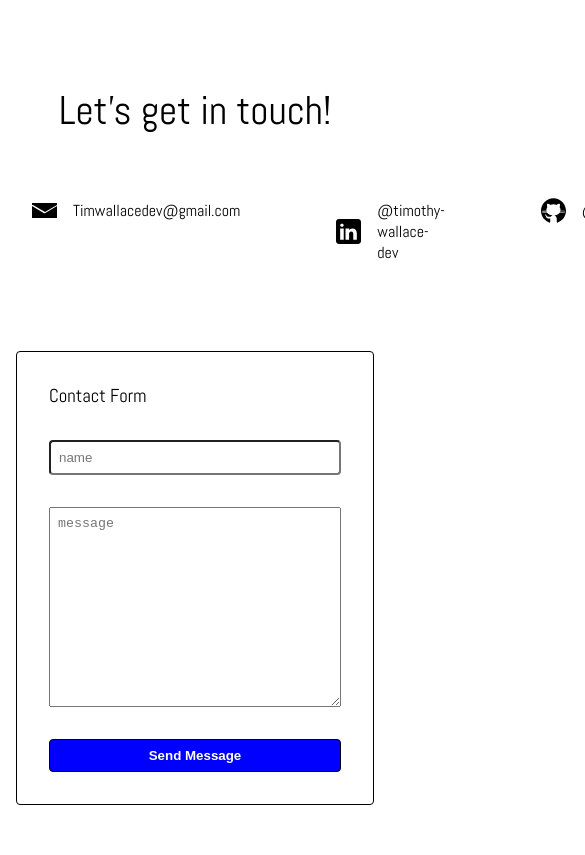
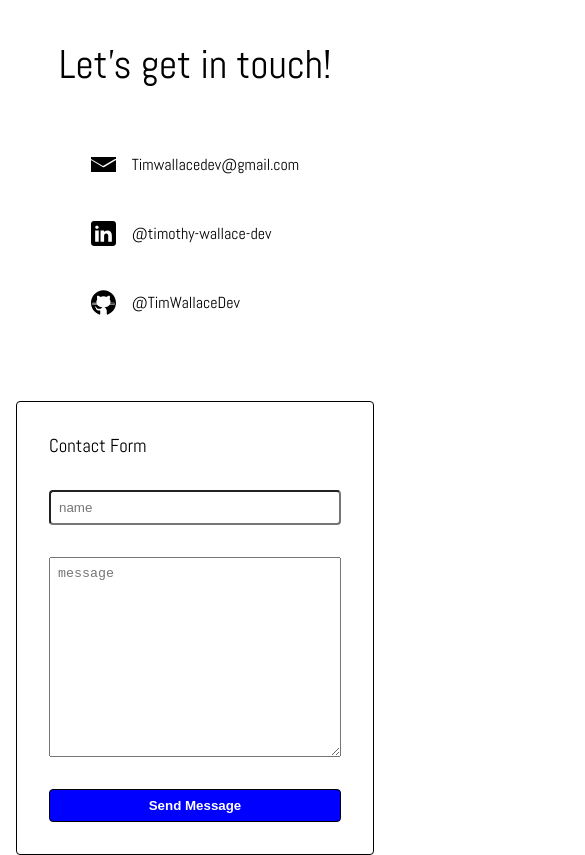
Before and after one commit to TimWallaceDev/timwallace.ca, a React (Create React App) app: page / in a window 390 px wide. Shown: the part 2860-3715 px from the top of the page, 585 px wide, since content can reach past the window. Built offline with nearby package versions, Linux system fonts and the light colour scheme.

Commit message:
small mobile fix

```diff
--- a/src/pages/Contact/Contact.scss
+++ b/src/pages/Contact/Contact.scss
@@ -7,11 +7,7 @@
     justify-content: center;
     flex-direction: column;
     gap: 2rem;
-
-    @include tablet {
-    //   flex-direction: row;
     align-items: center;
-    }
 
     &__heading {
         font-size: 3rem;
@@ -27,8 +23,12 @@
     }
 
     &__items {
+
+        @include desktop {
             display: flex;
             gap: 4rem;
+
+        }
     }
 
     &__item {
```
Lines whose indentation alone changed are shown as unchanged.
